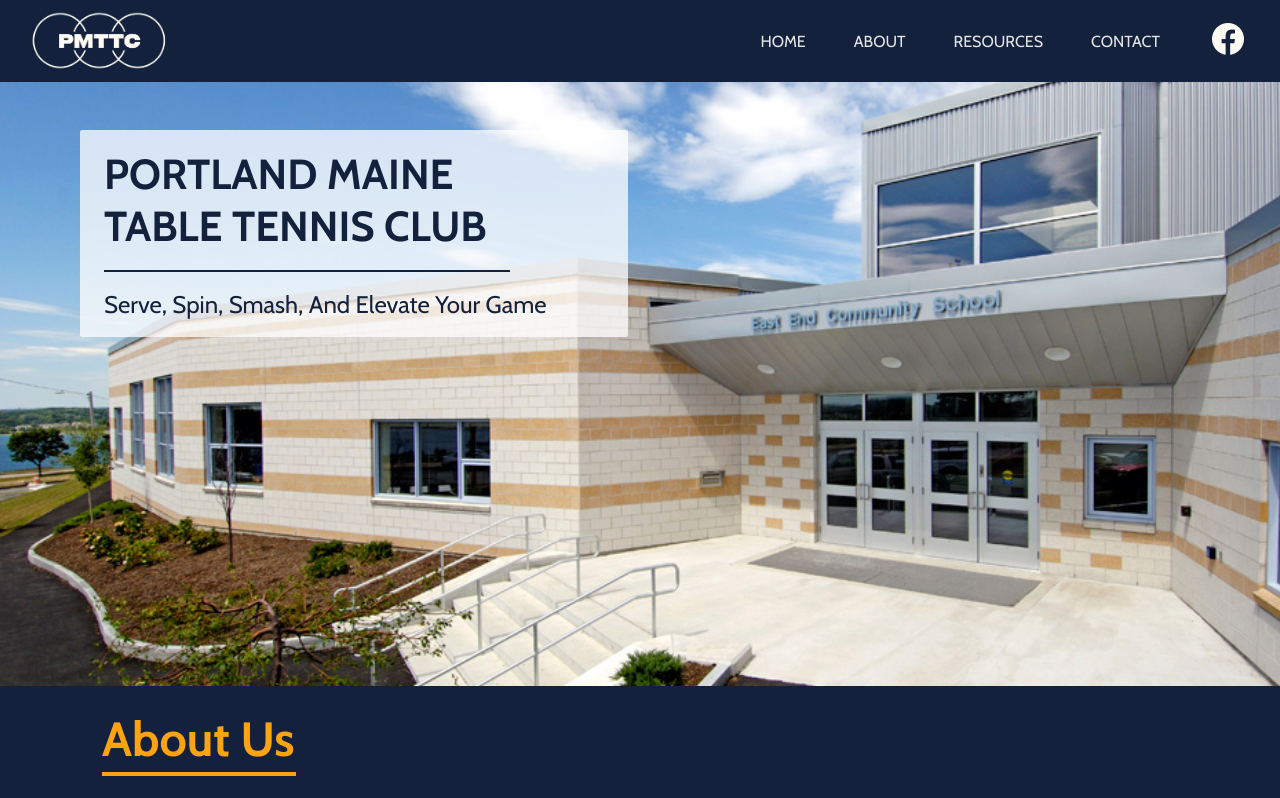
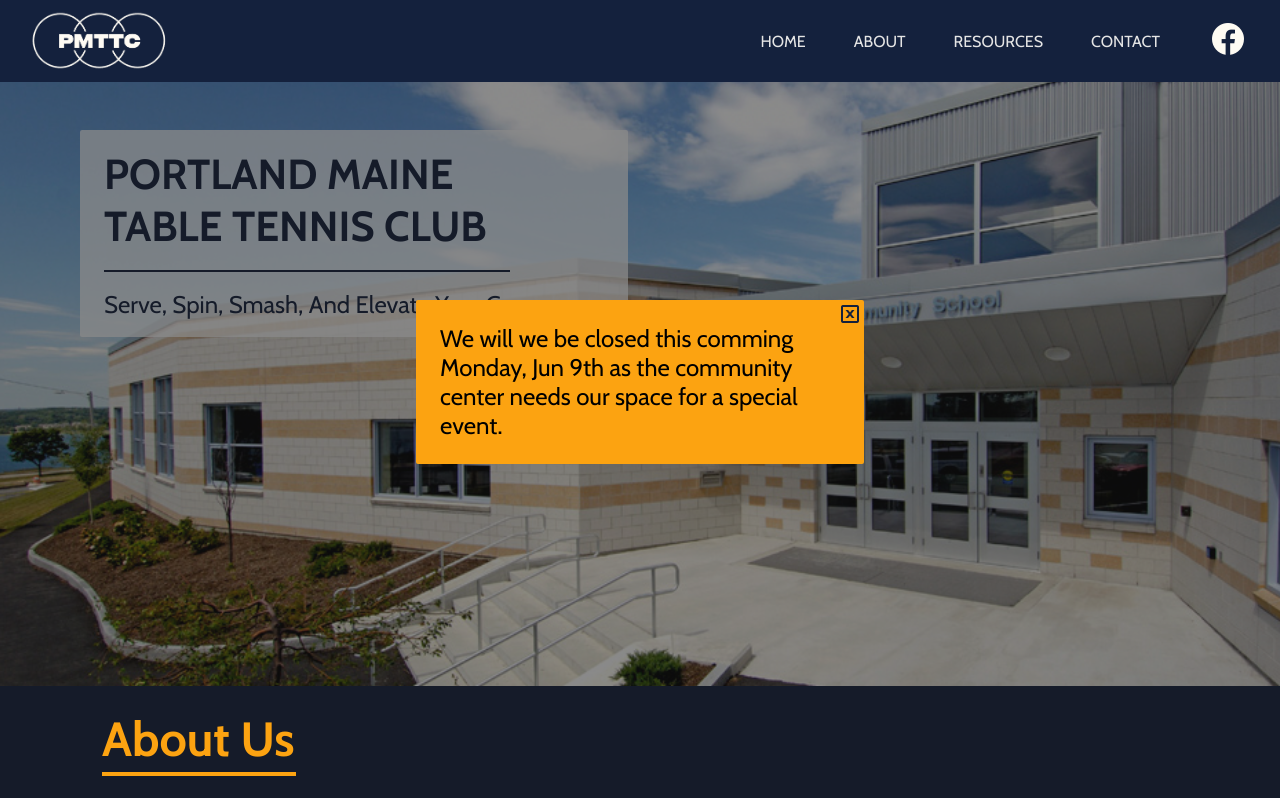
Before and after one commit to taylorwilk/pmttc, an Angular app: page / in a window 1280 px wide. Shown: the top 798 px of the page. Built offline with nearby package versions, Linux system fonts and the light colour scheme.

Commit message:
message update

```diff
--- a/src/app/landing-page/landing-page.component.html
+++ b/src/app/landing-page/landing-page.component.html
@@ -1,9 +1,9 @@
-<!-- <div id='modal' class="custom-message">
+<div id='modal' class="custom-message">
   <div class="message-container">
     <button (click)="onClick()"><img src="assets/images/icons/icons8-x-coordinate-24.png" alt=""></button>
-    <p>We will we be closed this comming Monday, May 26th for Memorial Day</p>
+    <p>We will we be closed this comming Monday, Jun 9th as the community center needs our space for a special event.</p>
   </div>
-</div> -->
+</div>
 <section class="main" id="home">
   <div class="card">
     <p class="p1">Portland Maine<br>Table Tennis Club</p>
```
